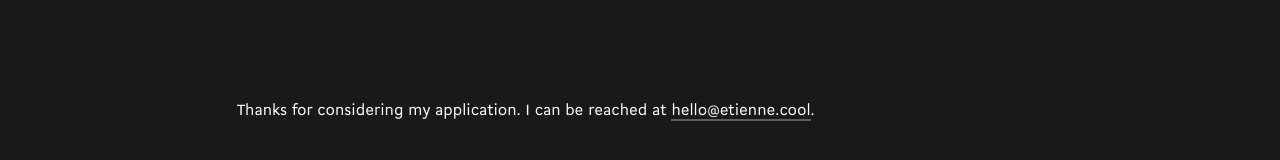
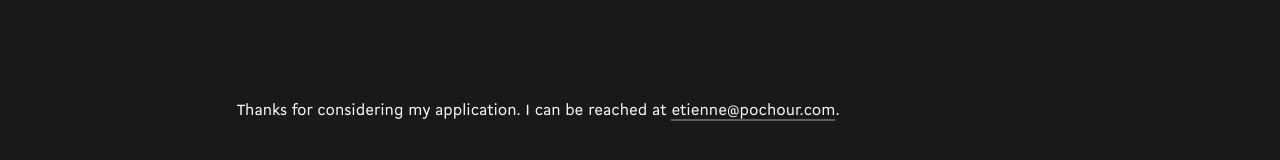
Before and after one commit to etienne/etienne, a Jekyll site: the page built from procjam/index.html, in a window 1280 px wide and 900 px high, scrolled down 2699 px. Shown: the part 625-785 px from the top of the window. Built offline with Jekyll 4.4.1, drawn with Linux system fonts in a browser that asks for light colours.

Commit message:
Change le email

```diff
--- a/procjam/index.html
+++ b/procjam/index.html
@@ -47,6 +47,6 @@ slug: procjam
     <p>My goal is to design a simple and flexible 2D isometric tile system.</p>
     <p>Building on the style I developed for <em>Apollo 11</em>, I will focus on plain shapes, volumes, and colors&nbsp;— basic elements meant to be used and combined in creative ways.</p>
     <p>While I intend to provide the typical staples of isometric tile systems&nbsp;— terrain, roads, walls&nbsp;— I would also like to explore less common themes: faces, insects, molecules. Fun!</p>
-    <p class="foot">Thanks for considering my application. I can be reached at <a href="mailto:hello@etienne.cool">hello@etienne.cool</a>.</p>
+    <p class="foot">Thanks for considering my application. I can be reached at <a href="mailto:etienne@pochour.com">etienne@pochour.com</a>.</p>
   </div>
 </section>
```
